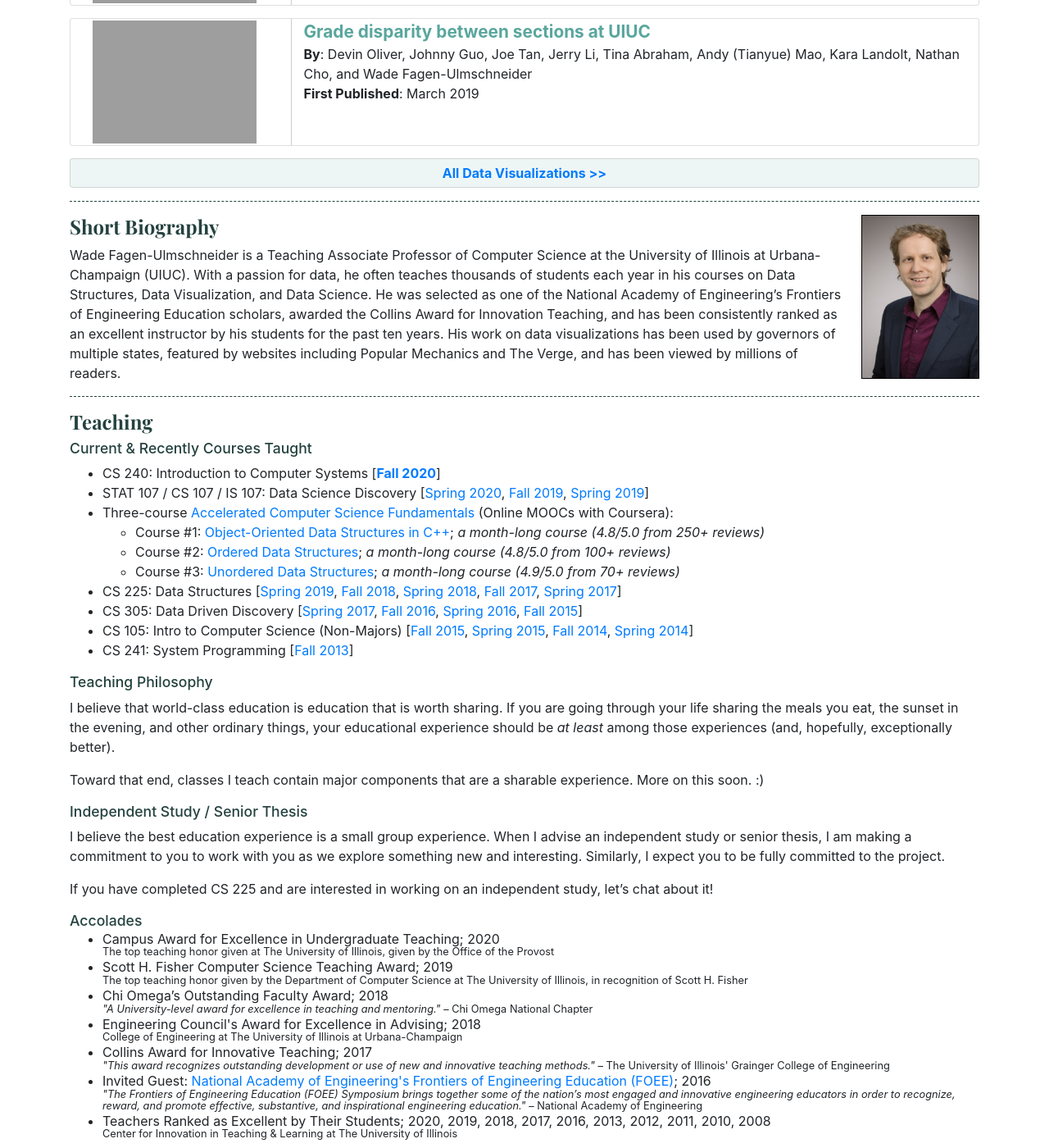
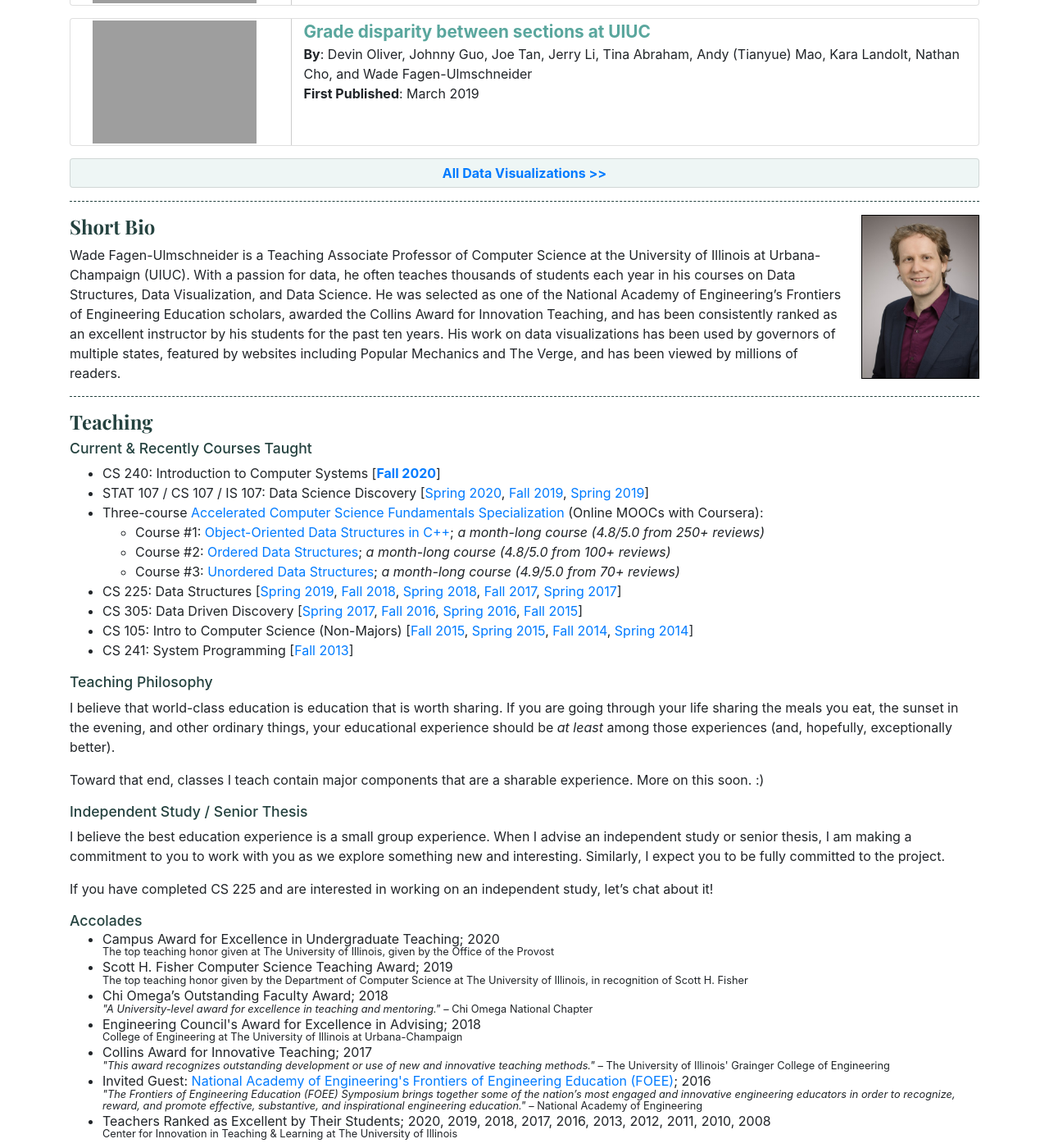
Before and after one commit to wadefagen/waf.cs.illinois.edu, a Jekyll site: the page built from index.md, in a window 1280 px wide and 1400 px high, scrolled down 1171 px. Shown: the whole window at 82% size. Built offline with Jekyll 4.4.1, drawn with Linux system fonts in a browser that asks for light colours; Markdown is read by kramdown in place of the engine named in the settings; our own code applies the rules of GitHub Pages for plain Markdown files; some of the changed text lies outside the part shown.

Commit message:
typo fixes

```diff
--- a/index.md
+++ b/index.md
@@ -73,16 +73,11 @@ In Fall 2020, I am scheduled to teach CS 240: Introduction to Computer Systems.
 
 <img alt="Wade Fagen-Ulmschneider" src="/static/images/fagen-ulmschneider.jpg" style="max-height: 200px; float: right; border: solid 1px black; margin-left: 20px; margin-bottom: 20px;">
 
-### Short Biography
+### Short Bio
 
 Wade Fagen-Ulmschneider is a Teaching Associate Professor of Computer Science at the University of Illinois at Urbana-Champaign (UIUC). With a passion for data, he often teaches thousands of students each year in his courses on Data Structures, Data Visualization, and Data Science. He was selected as one of the National Academy of Engineering’s Frontiers of Engineering Education scholars, awarded the Collins Award for Innovation Teaching, and has been consistently ranked as an excellent instructor by his students for the past ten years. His work on data visualizations has been used by governors of multiple states, featured by websites including Popular Mechanics and The Verge, and has been viewed by millions of readers.
 
-
-
-
-
 <hr style="clear: both">
-
 
 
 ### Teaching
@@ -99,7 +94,7 @@ Wade Fagen-Ulmschneider is a Teaching Associate Professor of Computer Science at
     <a href="http://courses.las.illinois.edu/spring2019/stat107/">Spring 2019</a>]
   </li>
   <li>
-    Three-course <a href="https://www.coursera.org/specializations/cs-fundamentals">Accelerated Computer Science Fundamentals</a> (Online MOOCs with Coursera):
+    Three-course <a href="https://www.coursera.org/specializations/cs-fundamentals">Accelerated Computer Science Fundamentals Specialization</a> (Online MOOCs with Coursera):
     <ul>
       <li>Course #1: <a href="https://www.coursera.org/learn/cs-fundamentals-1">Object-Oriented Data Structures in C++</a>; <i>a month-long course (4.8/5.0 from 250+ reviews)</i></li>
       <li>Course #2: <a href="https://www.coursera.org/learn/cs-fundamentals-2">Ordered Data Structures</a>; <i>a month-long course (4.8/5.0 from 100+ reviews)</i></li>
@@ -285,7 +280,7 @@ If you have completed CS 225 and are interested in working on an independent stu
     <a href="https://queue.illinois.edu/">Illinois Open Source Queue</a>: Used to hold office hours, advising meetings for over 8,000 students /semester at The University of Illinois, The University of British Columba (UBC), and in trail at other universities.
   </li>
   <li>
-    <a href="https://queue.illinois.edu/">Illinois' LinkedIn Banner Image Generator</a>: Used to create Illinois-specific professional banners for LinkedIn profiles.
+    <a href="https://d7.cs.illinois.edu/projects/linkedin-banner-image/generate/">Illinois' LinkedIn Banner Image Generator</a>: Used to create Illinois-specific professional banners for LinkedIn profiles.
   </li>
   <li>
     <a href="https://github.com/illinois/github-repo-creator/">GitHub Educational Repository Creator</a>: Used to create student repositories for coursework on the University of Illinois' GitHub server.  Used by over 5,000 students /year across over a dozen courses.
```
Also changed, not shown: other parts of index.md (+1 -1 lines), pages/impact.md (+2 -2 lines).
